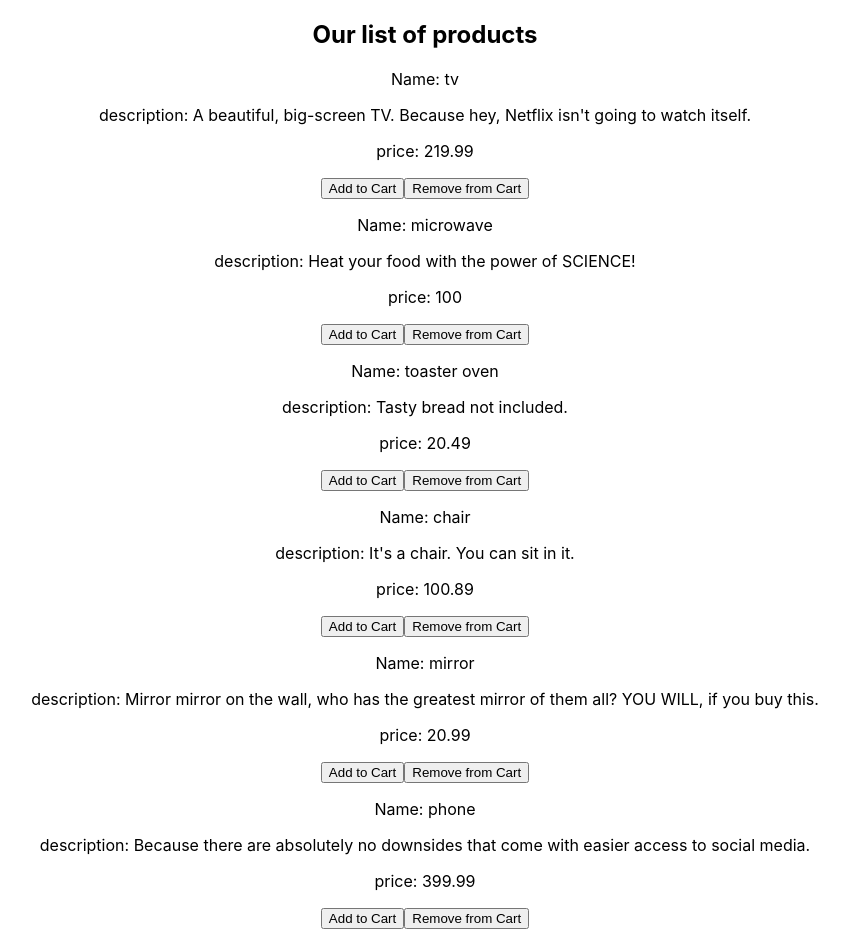
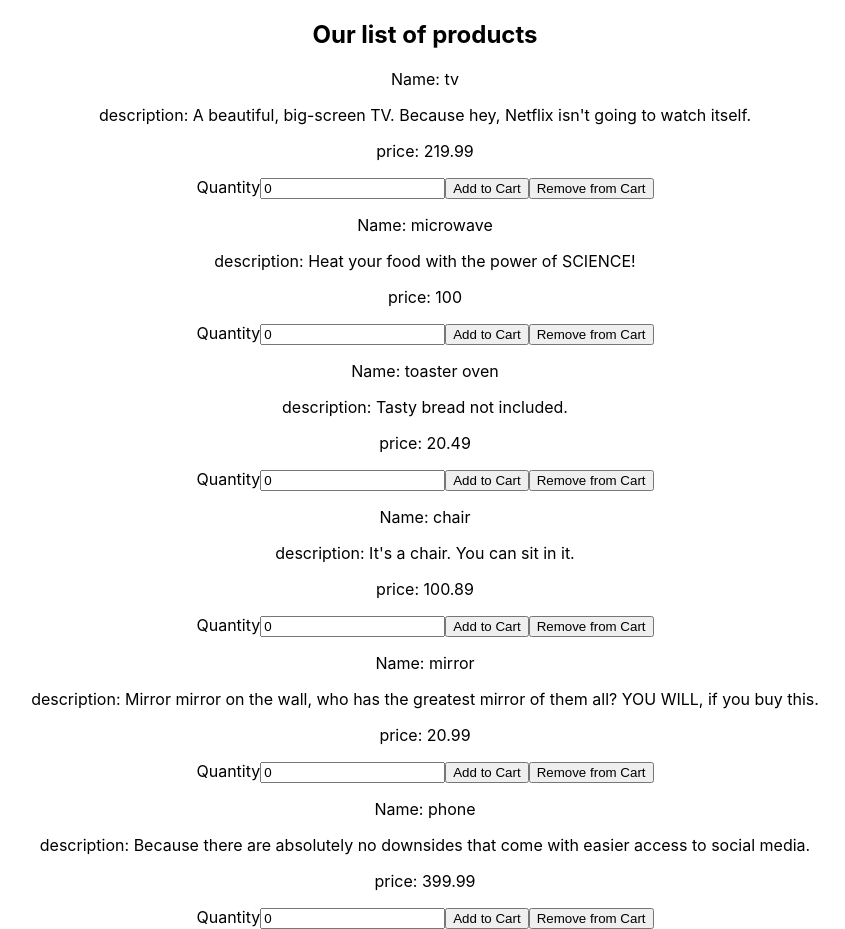
Before and after one commit to LouisGaravaglia/Shoply, a React (Create React App) app: page / in a window 1280 px wide. Shown: the whole page, without its empty margins (215-1060 px from the left). Built offline with nearby package versions, Linux system fonts and the light colour scheme.

Commit message:
added number input to add quanity for the products that will be added to the cart

```diff
--- a/src/Item.js
+++ b/src/Item.js
@@ -1,17 +1,28 @@
-import React from "react";
+import React, { useState } from "react";
 import {useSelector, useDispatch} from "react-redux";
 import './App.css';
 
-function Item({name, price, description, url, addToCart, removeFromCart}) {
-
+function Item({key, name, price, description, url, addToCart, removeFromCart}) {
+    const [quantity, setQuantity] = useState(0)
+    const handleChange = (e) => {
+        setQuantity(e.target.value)
+    }
   return (
     <div className="Item">
        <p>Name: {name}</p>
        <p>description: {description}</p>
        <p>price: {price}</p>
        <img src={url} alt=""/>
-       <button onClick={addToCart}>Add to Cart</button>
-       <button onClick={removeFromCart}>Remove from Cart</button>
+       <label forHtml="quantity">Quantity</label>
+       <input
+           type="number"
+           id="quantity"
+           name="quantity"
+           value={quantity}
+           onChange={handleChange}
+       />
+       <button onClick={() => addToCart(key, quantity)}>Add to Cart</button>
+       <button onClick={() => removeFromCart(key, quantity)}>Remove from Cart</button>
     </div>
   );
 }
--- a/src/ProductList.js
+++ b/src/ProductList.js
@@ -7,20 +7,20 @@ function ProductList() {
   const items = useSelector(store => store.products);
   const cart = useSelector(store => store.cart)
   const dispatch = useDispatch();
-  const addToCart = (id) => {
-      dispatch({type:"ADD_TO_CART", id});
+  const addToCart = (id, quantity) => {
+      dispatch({type:"ADD_TO_CART", id, quantity});
       console.log(id);
       console.log("Cart after adding: ", cart);
   };
-  const removeFromCart = (id) => {
-      dispatch({type:"REMOVE_FROM_CART", id});
+  const removeFromCart = (id, quantity) => {
+      dispatch({type:"REMOVE_FROM_CART", id, quantity});
       console.log(id);
       console.log("Cart after removing: ", cart);
   };
   return (
     <div className="ProductList">
         <h2>Our list of products</h2>
-        {Object.keys(items).map(key => <Item removeFromCart={() => removeFromCart(key)}  addToCart={() => addToCart(key)} key={key} name={items[key].name} price={items[key].price} description={items[key].description} url={items[key].url}/>)}
+        {Object.keys(items).map(key => <Item removeFromCart={removeFromCart}  addToCart={addToCart} key={key} name={items[key].name} price={items[key].price} description={items[key].description} url={items[key].url}/>)}
     </div>
   );
 }
--- a/src/rootReducer.js
+++ b/src/rootReducer.js
@@ -4,7 +4,7 @@ const INITIAL_STATE = {products: data.products, cart: []};
 const rootReducer = (state=INITIAL_STATE, action) => {
     switch(action.type) {
         case "ADD_TO_CART":
-            return {...state, cart: [...state.cart, {...state.products[action.id], id : action.id}]};
+            return {...state, cart: [...state.cart, {...state.products[action.id], id : action.id, quantity : action.quantity}]};
         case "REMOVE_FROM_CART":
             console.log("rootReducer", state.cart[0].id);
             return {...state, cart: state.cart.filter(item => item.id !== action.id)}
```
